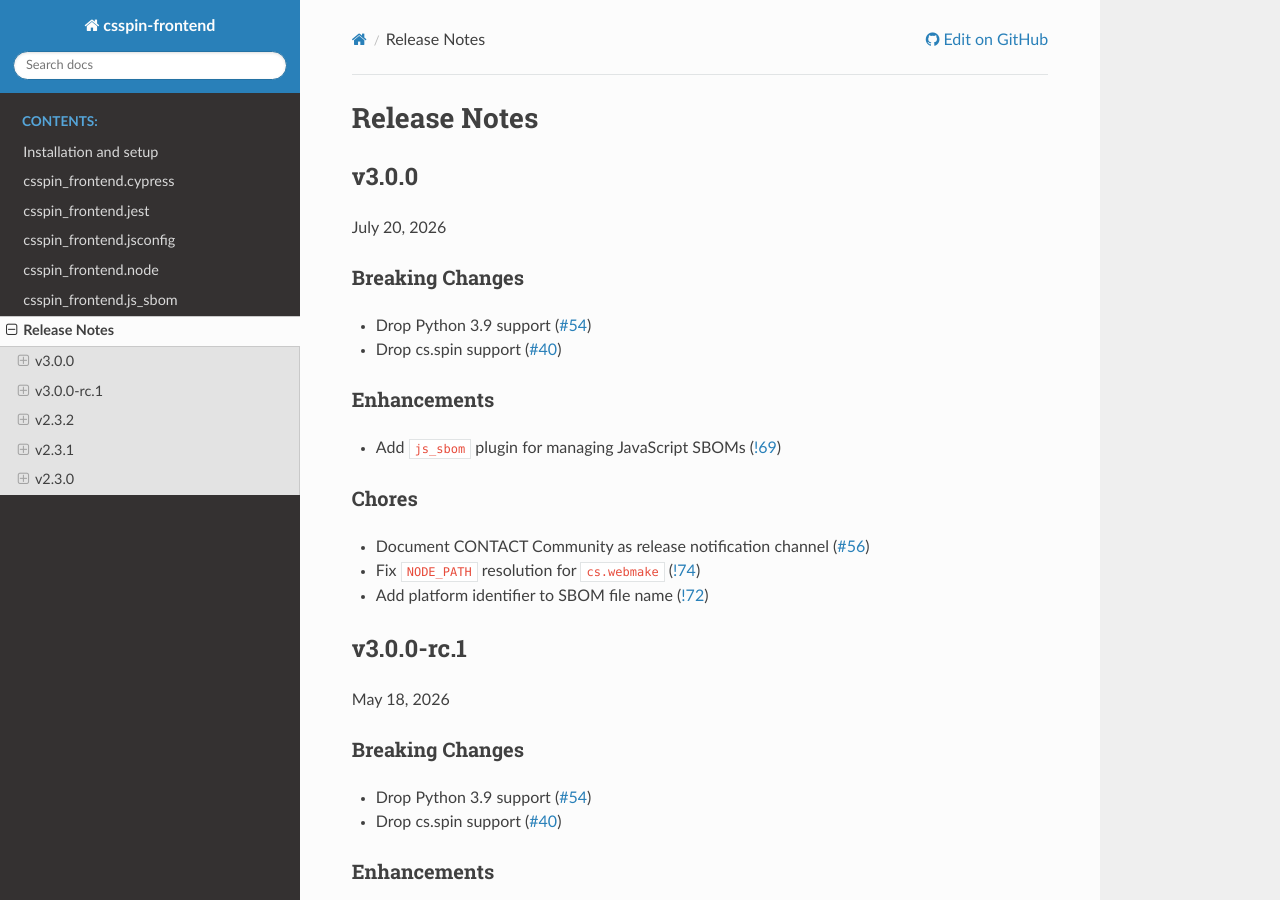
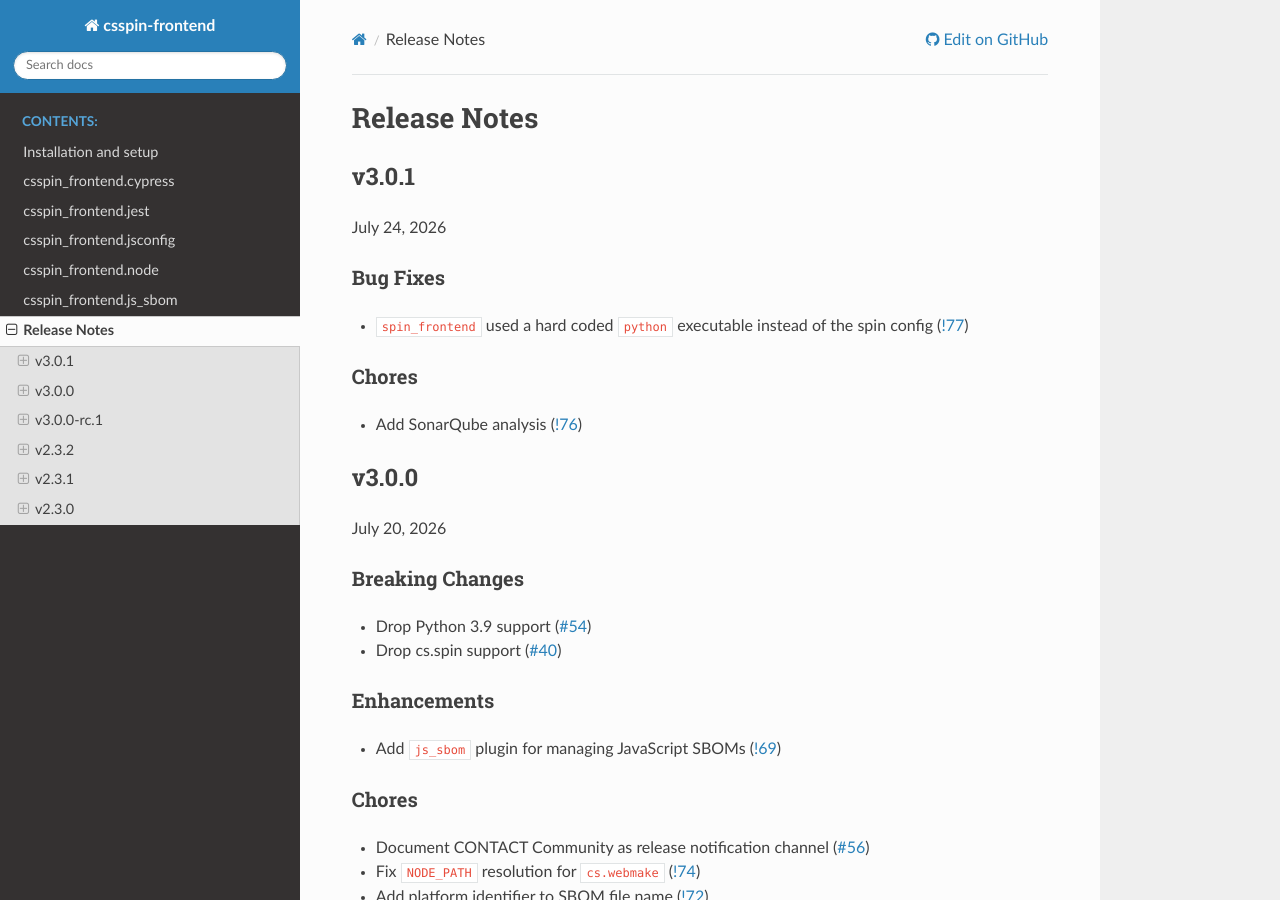
Before and after one commit to cslab/csspin-frontend, a Sphinx documentation site: the page built from doc/relnotes.rst, in a window 1280 px wide and 900 px high. Built offline with Sphinx 7.4.7 and the Read the Docs theme 3.1.0, drawn with Linux system fonts in a browser that asks for light colours.

```diff
--- a/doc/relnotes.rst
+++ b/doc/relnotes.rst
@@ -58,6 +58,24 @@
 =============
 Release Notes
 =============
+
+v3.0.1
+======
+
+July 24, 2026
+
+Bug Fixes
+---------
+
+- ``spin_frontend`` used a hard coded ``python`` executable instead of the
+  spin config (`!77
+  <https://code.contact.de/qs/spin/spin_frontend/-/merge_requests/77>`_)
+
+Chores
+------
+
+- Add SonarQube analysis (`!76
+  <https://code.contact.de/qs/spin/spin_frontend/-/merge_requests/76>`_)
 
 v3.0.0
 ======
```
